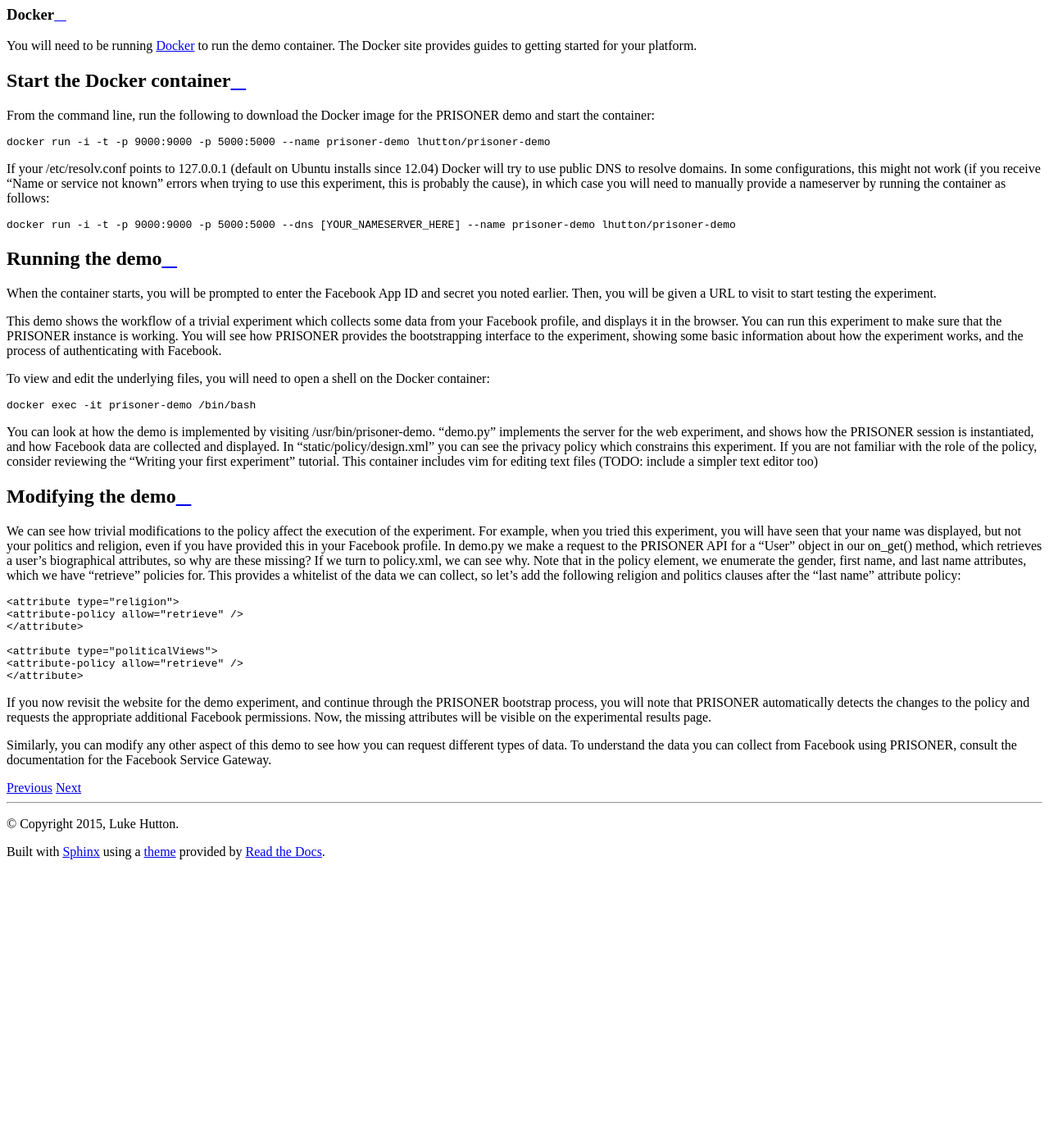
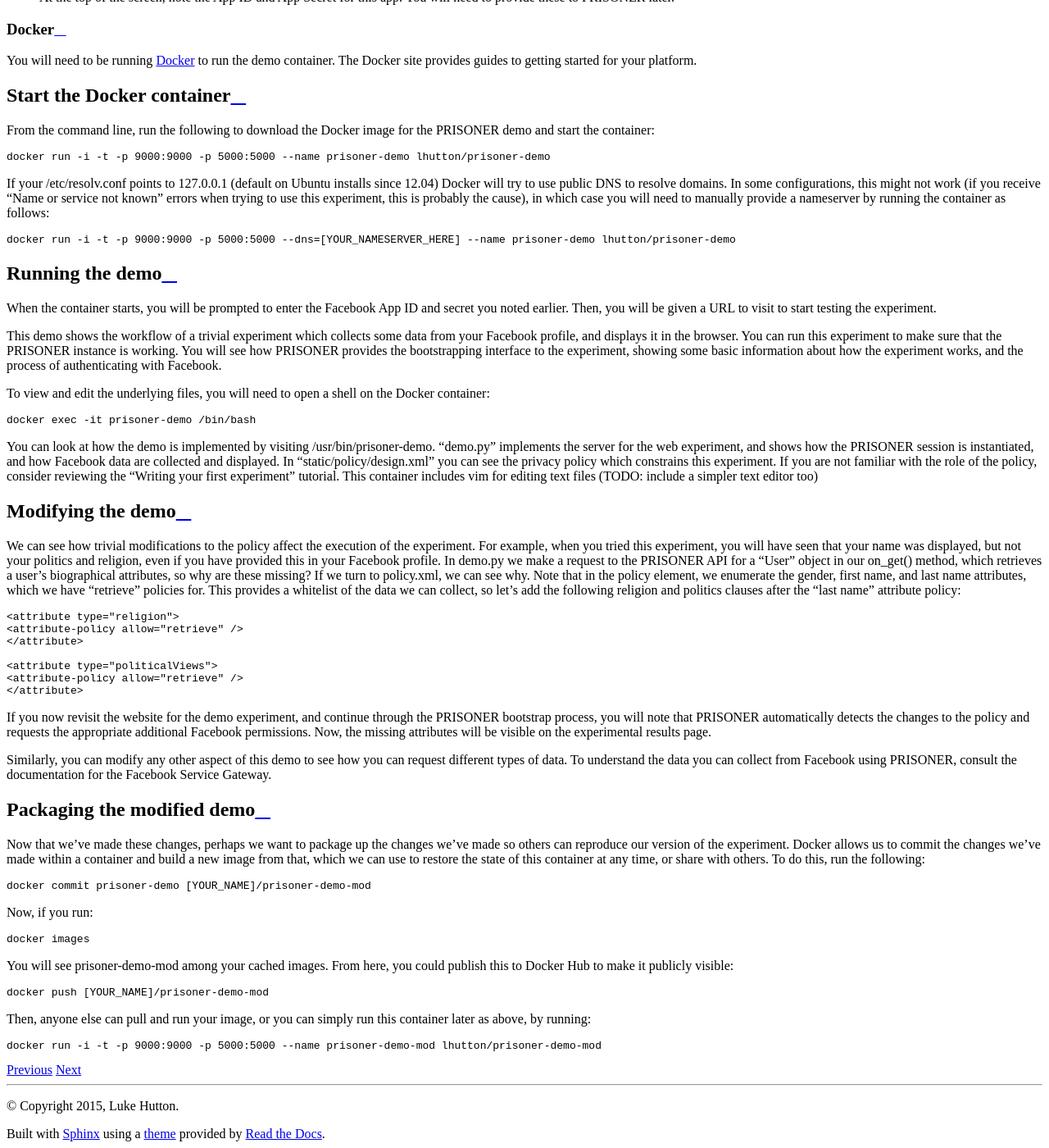
Before and after one commit to uoscompsci/PRISONER, a Sphinx documentation site: the page built from doc/tutorials.demo.rst, in a window 1280 px wide and 1400 px high, scrolled down 1315 px. Shown: the whole window at 82% size. Built offline with Sphinx 7.4.7 and the Read the Docs theme 2.0.0, drawn with Linux system fonts in a browser that asks for light colours; before the commit the page ends 2371 px from its top, so only the background shows below that; some of the changed text lies outside the part shown.

Commit message:
commit status of container in docs

```diff
--- a/doc/tutorials.demo.rst
+++ b/doc/tutorials.demo.rst
@@ -30,7 +30,7 @@
 
 If your /etc/resolv.conf points to 127.0.0.1 (default on Ubuntu installs since 12.04) Docker will try to use public DNS to resolve domains. In some configurations, this might not work (if you receive "Name or service not known" errors when trying to use this experiment, this is probably the cause), in which case you will need to manually provide a nameserver by running the container as follows::
 
- docker run -i -t -p 9000:9000 -p 5000:5000 --dns [YOUR_NAMESERVER_HERE] --name prisoner-demo lhutton/prisoner-demo
+ docker run -i -t -p 9000:9000 -p 5000:5000 --dns=[YOUR_NAMESERVER_HERE] --name prisoner-demo lhutton/prisoner-demo
 
 Running the demo
 ----------------
@@ -61,3 +61,21 @@
 If you now revisit the website for the demo experiment, and continue through the PRISONER bootstrap process, you will note that PRISONER automatically detects the changes to the policy and requests the appropriate additional Facebook permissions. Now, the missing attributes will be visible on the experimental results page.
 
 Similarly, you can modify any other aspect of this demo to see how you can request different types of data. To understand the data you can collect from Facebook using PRISONER, consult the documentation for the Facebook Service Gateway.
+
+Packaging the modified demo
+---------------------------
+Now that we've made these changes, perhaps we want to package up the changes we've made so others can reproduce our version of the experiment. Docker allows us to commit the changes we've made within a container and build a new image from that, which we can use to restore the state of this container at any time, or share with others. To do this, run the following::
+
+ docker commit prisoner-demo [YOUR_NAME]/prisoner-demo-mod
+
+Now, if you run::
+
+ docker images
+
+You will see prisoner-demo-mod among your cached images. From here, you could publish this to Docker Hub to make it publicly visible::
+
+  docker push [YOUR_NAME]/prisoner-demo-mod
+
+Then, anyone else can pull and run your image, or you can simply run this container later as above, by running::
+
+   docker run -i -t -p 9000:9000 -p 5000:5000 --name prisoner-demo-mod lhutton/prisoner-demo-mod
```
Also changed, not shown: 15 other files.
